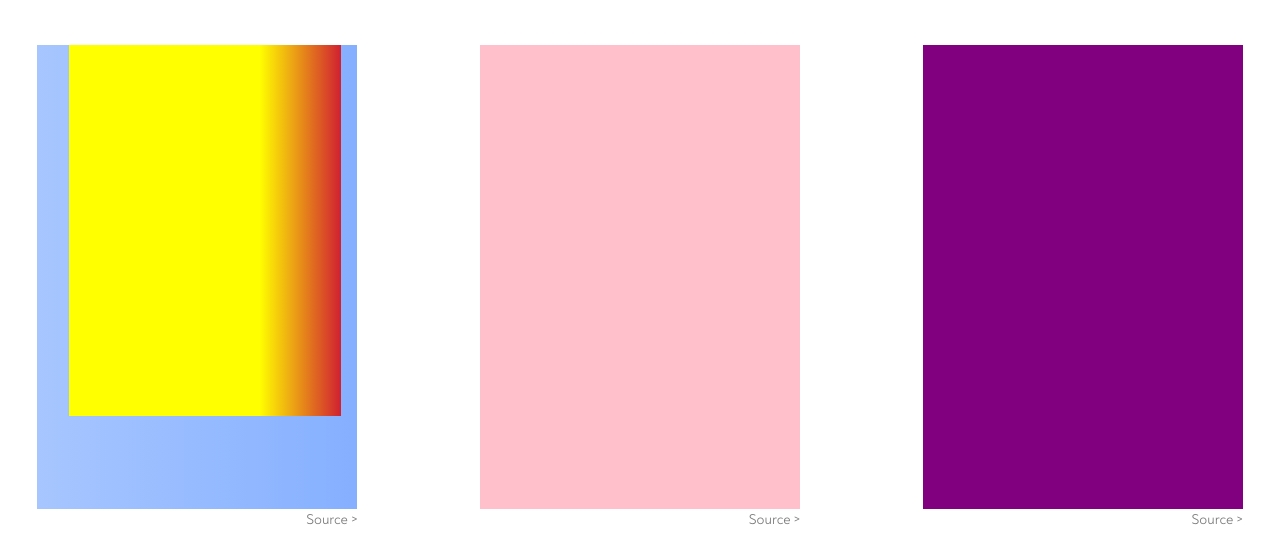
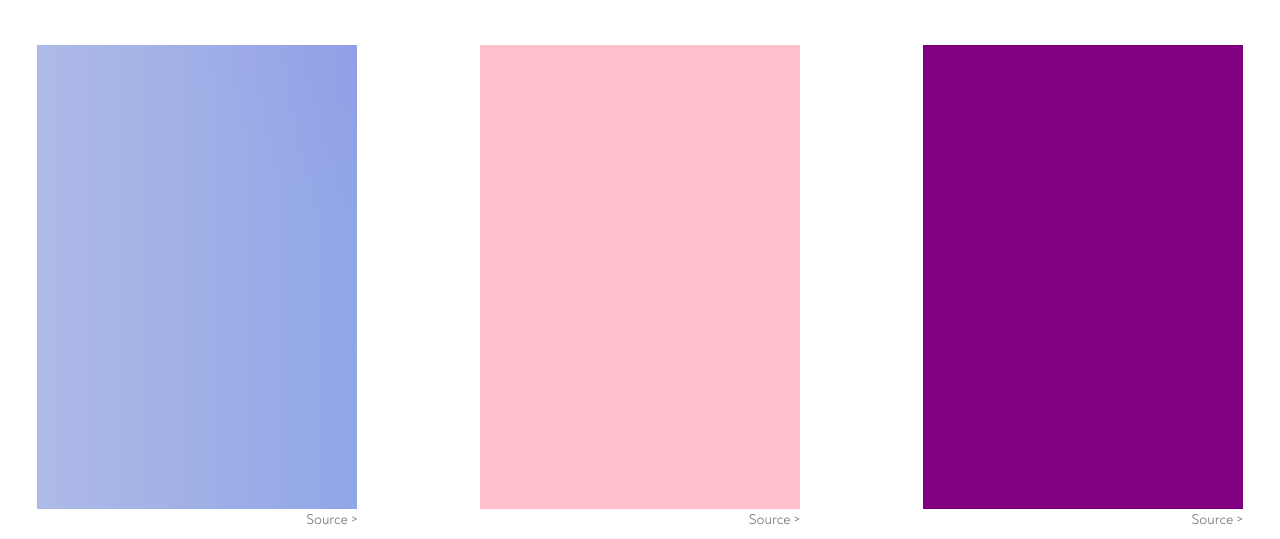
Before and after one commit to TaraMcAllister/cssgradients, a plain HTML site: page index.html in a window 1280 px wide. Shown: the part 413-952 px from the top of the page. Drawn offline with Linux system fonts and the light colour scheme.

Commit message:
🎨Messing with css gradients

```diff
--- a/index.html
+++ b/index.html
@@ -29,6 +29,7 @@
   <div class="gradient-container">
     <div class="sunrise-gradient">
       <div class="sunrise-gradient-red"></div>
+      <div class="sunrise-graident-red-fade"></div>
       <div class="sunrise-gradient-orange"></div>
       <div class="sunrise-gradient-purple-top"></div>
       <div class="sunrise-gradient-purple-right"></div>
--- a/stylesheet.css
+++ b/stylesheet.css
@@ -98,15 +98,17 @@ text-align: right;
 }
 
 .sunrise-gradient-red {
-  height: 80%;
-  width: 85%;
-  margin-left: 10%;
-  background-image: linear-gradient(
-      to left,
-      rgba(216, 16, 26, 0.9),
-      yellow 30%
-    );
+  height: 100%;
+  width: 100%;
+  background-image: radial-gradient(
+    circle at top right,
+      rgba(250, 7, 19, 0.1),
+      rgba(240, 79, 15, 0.1) 30%);
     z-index: 3;
+}
+
+.sunrise-gradient-red-fade {
+background-image: linear-gradient(to right, white, transparent 90%);
 }
 
 .sunrise-gradient-orange {
```
